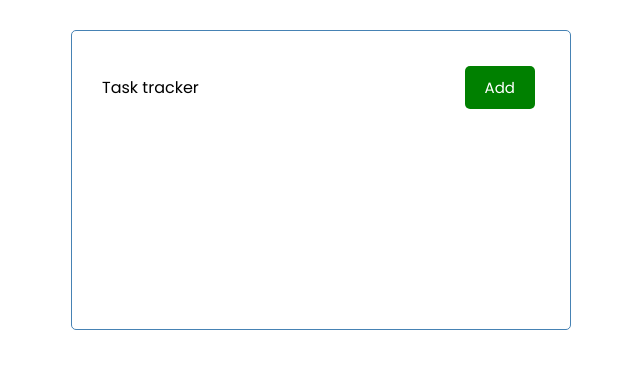
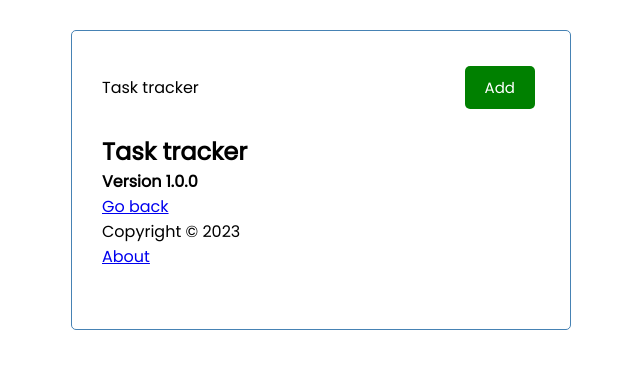
Before and after one commit to fabriccio27/angular-crash-course, an Angular app: page /about in a window 1280 px wide. Before the commit this address led to /. Shown: the top 368 px of the page, without its empty margins (319-959 px from the left). Built offline with nearby package versions, Linux system fonts and the light colour scheme.

Commit message:
Add some components to demonstrate navigation

```diff
--- a/src/app/app.component.html
+++ b/src/app/app.component.html
@@ -14,4 +14,5 @@
     When the route changes, Angular handles the work of destroying the old component and creating the new one
     that corresponds to the new route, ensuring a smooth transition between components. -->
     <router-outlet></router-outlet>
+    <app-footer></app-footer>
 </div>
--- /dev/null
+++ b/src/app/components/about/about.component.html
@@ -0,0 +1,11 @@
+<div>
+    <h2>
+        Task tracker
+    </h2>
+    <h4>
+        Version 1.0.0
+    </h4>
+    <a routerLink="/">
+        Go back
+    </a>
+</div>
--- /dev/null
+++ b/src/app/components/footer/footer.component.html
@@ -0,0 +1,4 @@
+<footer>
+    <p>Copyright  &copy; 2023</p>
+    <a routerLink="/about">About</a>
+</footer>
```
Also changed, not shown: src/app/app.module.ts (+6 -1 lines), src/app/components/about/about.component.ts (added, +10 -0 lines), src/app/components/footer/footer.component.ts (added, +10 -0 lines), src/app/components/about/about.component.css (added), src/app/components/footer/footer.component.css (added), 2 other files (tests, documents, lock files or other folders).
